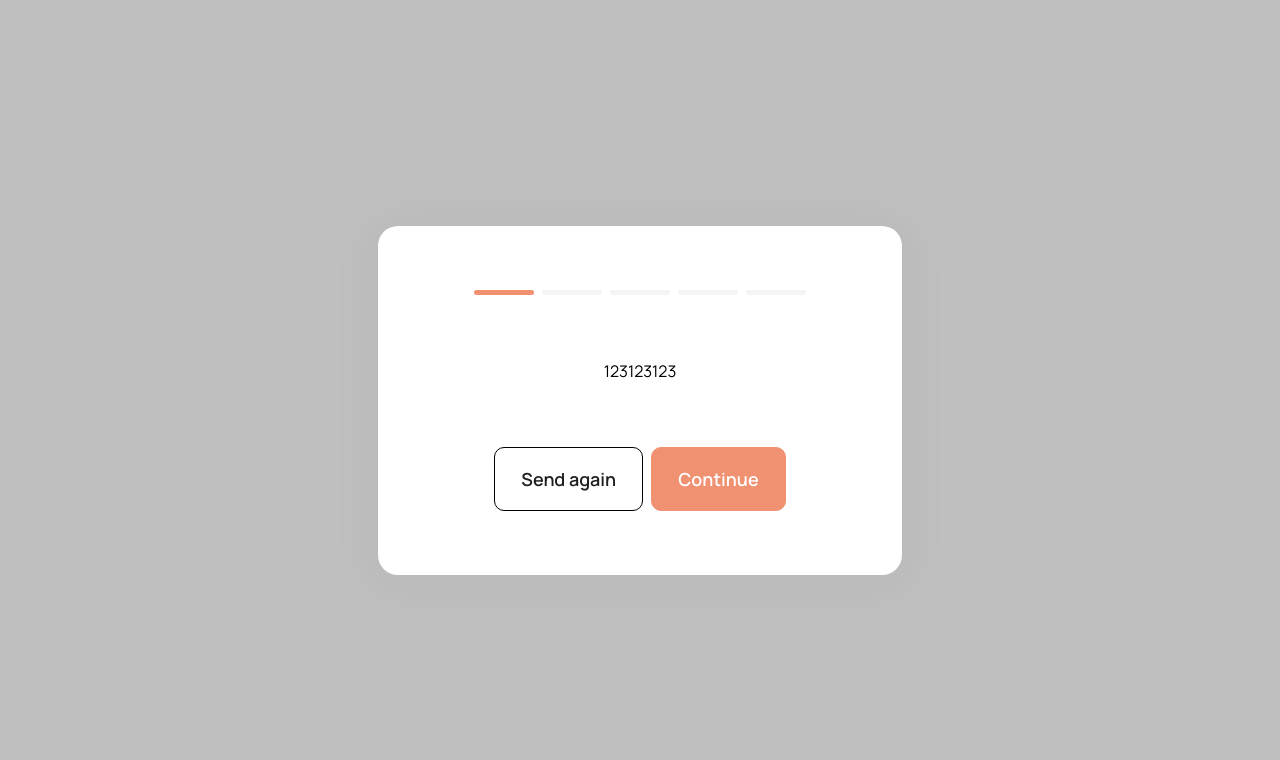
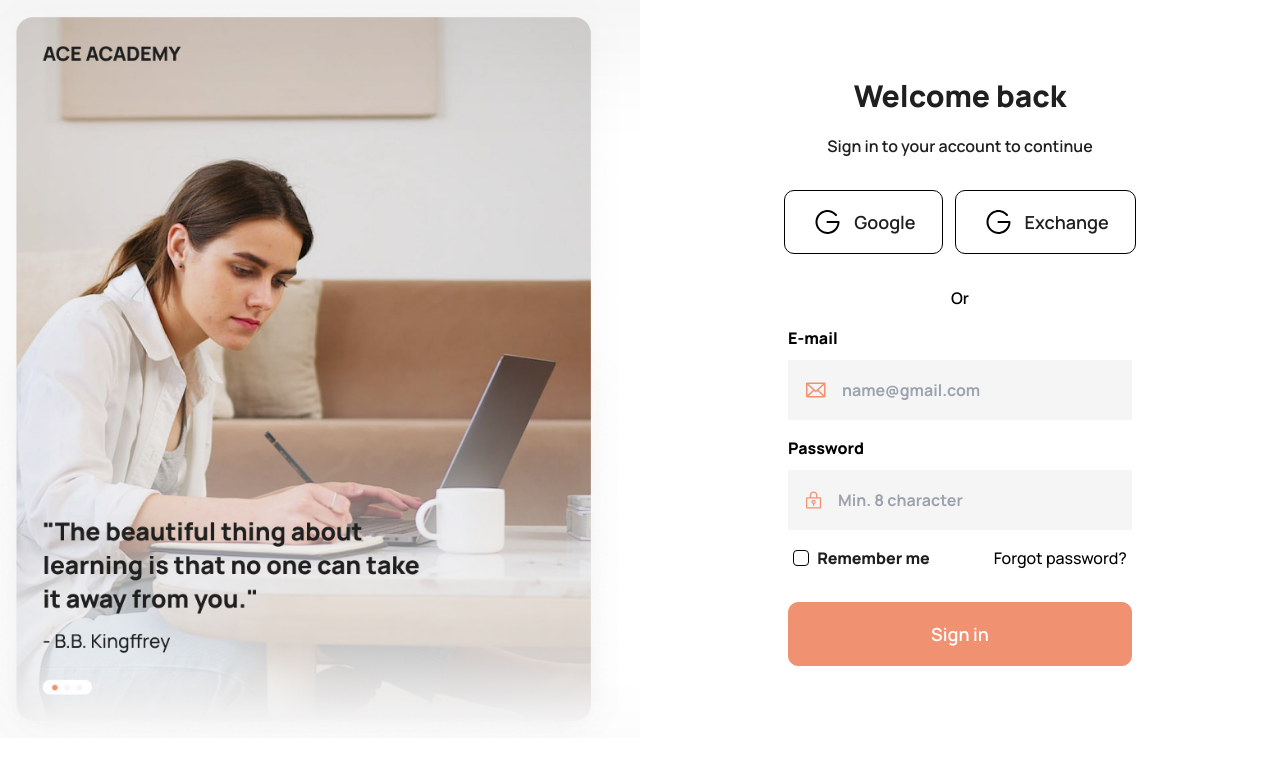
Before and after one commit to vadym0509/ace-academy, a React (Vite) app: page / in a window 1280 px wide. Shown: the top 760 px of the page. Built offline with nearby package versions, Linux system fonts and the light colour scheme.

Commit message:
changed root component

```diff
--- a/src/router/index.tsx
+++ b/src/router/index.tsx
@@ -7,7 +7,7 @@
 const Router = () => {
     return (
         <Routes>
-            <Route path="/" element={<OverView />} />
+            <Route path="/" element={<SignIn />} />
             <Route path="/signin" element={<SignIn />} />
             <Route path="/reset-password" element={<ResetPassword />} />
             <Route path="/new-password" element={<NewPassword />} />
```
